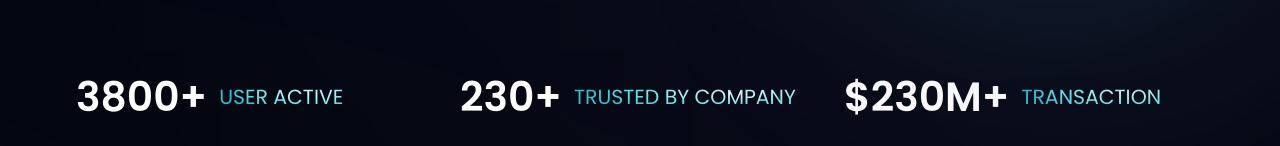
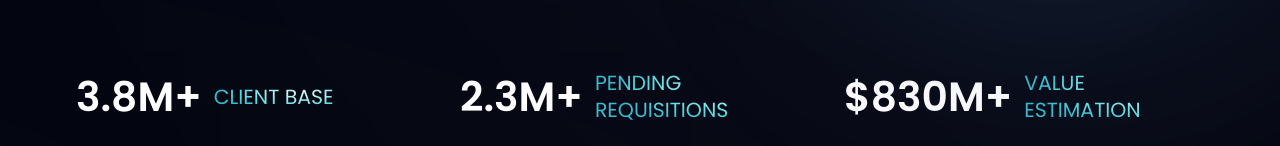
Before and after one commit to Kennius7/MaticDrive-Website, a React (Vite) app: page / in a window 1280 px wide. Shown: the part 806-952 px from the top of the page. Built offline with nearby package versions, Linux system fonts and the light colour scheme.

Commit message:
Editing Stats component

```diff
--- a/src/constants/index.js
+++ b/src/constants/index.js
@@ -73,18 +73,18 @@ export const feedback = [
 export const stats = [
   {
     id: "stats-1",
-    title: "User Active",
-    value: "3800+",
+    title: "Client Base",
+    value: "3.8M+",
   },
   {
     id: "stats-2",
-    title: "Trusted by Company",
-    value: "230+",
+    title: "Pending Requisitions",
+    value: "2.3M+",
   },
   {
     id: "stats-3",
-    title: "Transaction",
-    value: "$230M+",
+    title: "Value Estimation",
+    value: "$830M+",
   },
 ];
 
```
